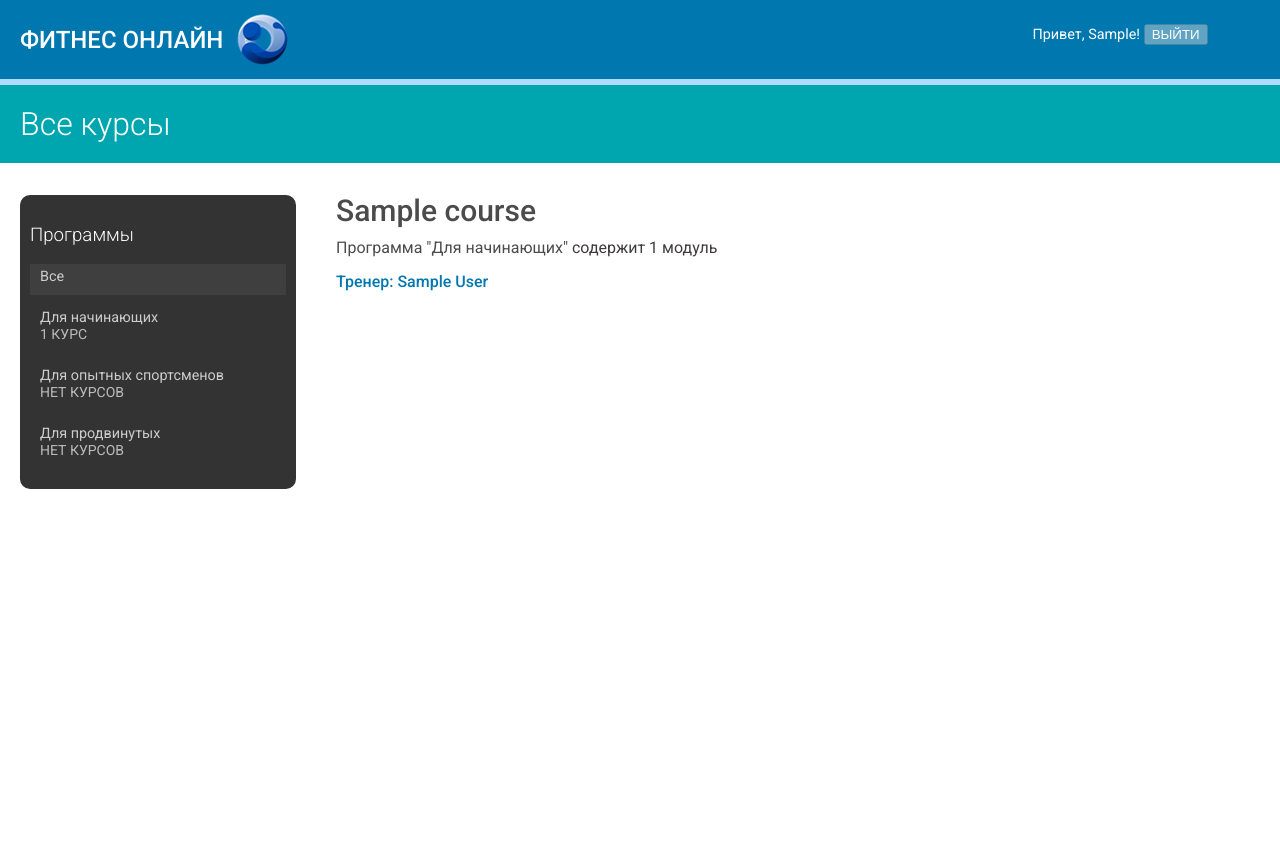
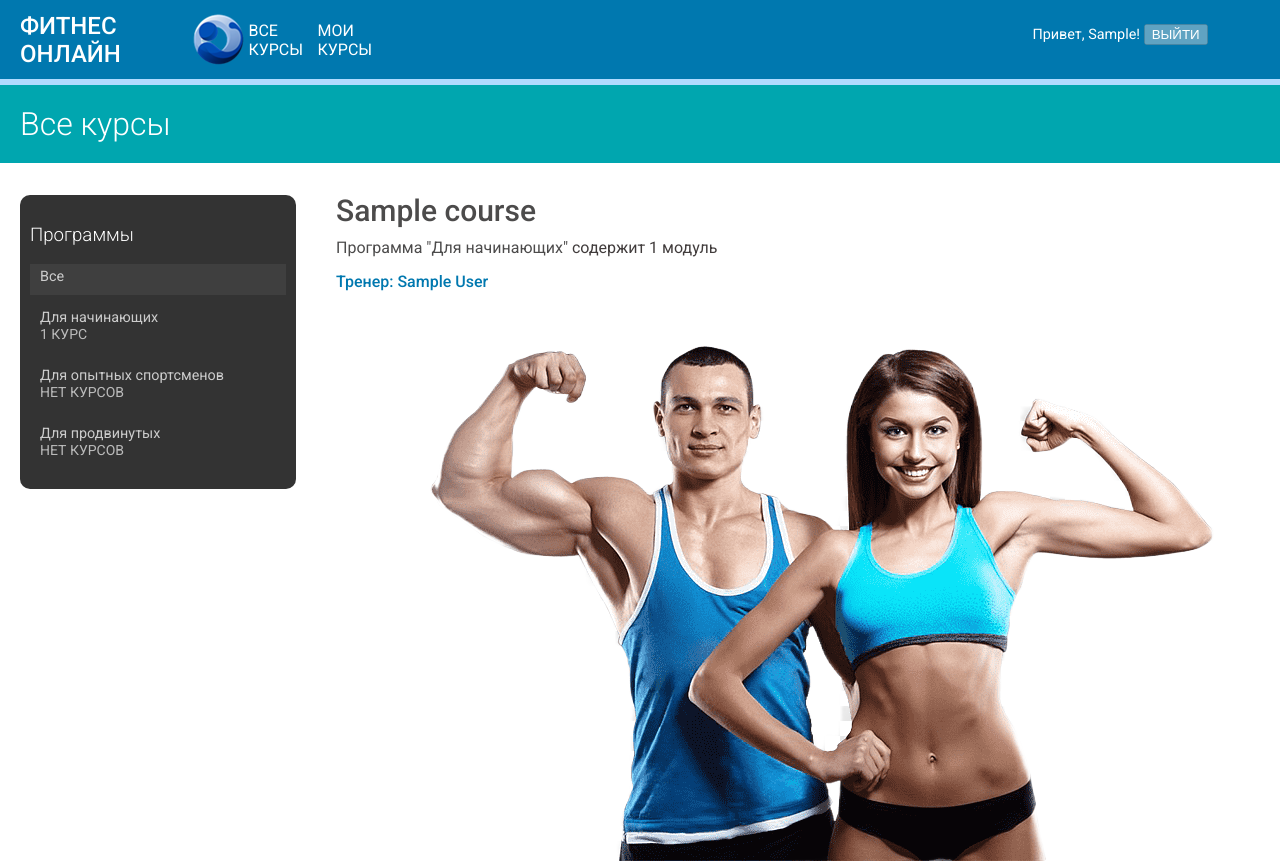
Before and after one commit to e6ton1set/educational-portal, a Django app: page / in a window 1280 px wide. Before the commit the page ends 489 px from the top, so only its background shows below. Run offline with Django 4.2, Linux system fonts and the light colour scheme; a user stored in the database is signed in; data comes from the database, SQL or seed files in the repository; tables that the repository leaves empty hold one stand-in row (values such as "Sample post").

Commit message:
added navigation

```diff
--- a/base/settings.py
+++ b/base/settings.py
@@ -27,6 +27,7 @@ DEBUG = True
 ALLOWED_HOSTS = []
 
 # Application definition
+
 INSTALLED_APPS = [
     'courses.apps.CoursesConfig',
     'students.apps.StudentsConfig',
@@ -38,7 +39,6 @@ INSTALLED_APPS = [
     'django.contrib.messages',
     'django.contrib.staticfiles',
 ]
-
 
 MIDDLEWARE = [
     'django.middleware.security.SecurityMiddleware',
--- a/base/urls.py
+++ b/base/urls.py
@@ -28,7 +28,6 @@ urlpatterns = [
     path('admin/', admin.site.urls),
     path('course/', include('courses.urls')),
     path('', CourseListView.as_view(), name='course_list'),
-    path('students/', include('students.urls')),
 ]
 
 if settings.DEBUG:
--- a/courses/templates/base.html
+++ b/courses/templates/base.html
@@ -1,4 +1,6 @@
 {% load static %}
+
+{% load custom_tags %}
 
 <!DOCTYPE html>
 <html>
@@ -6,8 +8,7 @@
     <meta charset="utf-8"/>
     <title>{% block title %}Фитнес онлайн{% endblock %}</title>
     <link href="{% static 'css/base.css' %}" rel="stylesheet">
-    <meta name="viewport"
-          content="width=device-width, user-scalable=no, initial-scale=1.0, maximum-scale=1.0, minimum-scale=1.0">
+    <meta name="viewport" content="width=device-width, initial-scale=1.0">
     <meta http-equiv="X-UA-Compatible" content="ie=edge">
 </head>
 <body>
@@ -15,7 +16,14 @@
     <div class="logo-wrapper">
       <a href="/" class="logo">Фитнес онлайн</a>
       <img class="logo-img" src="{% static 'images/logo.jpg' %}" alt="logo">
-    </div>
+						{% if request.user.is_authenticated %}
+								<a id="nav-all-course" href="{% url 'course_list' %}">ВСЕ КУРСЫ</a>
+								<a id="nav-my-course" href="{% url 'student_course_list' %}">МОИ КУРСЫ</a>
+						{% endif %}
+						{% if request.user.is_authenticated and request.user|is_trainer %}
+								<a id="nav-trainer" href="{% url 'manage_course_list' %}">УПРАВЛЕНИЕ</a>
+						{% endif %}
+				</div>
     <ul class="menu">
         <span class="user">
           {% if request.user.is_authenticated %}
--- a/courses/templates/courses/course/list.html
+++ b/courses/templates/courses/course/list.html
@@ -1,4 +1,6 @@
 {% extends "base.html" %}
+
+{% load static %}
 
 {% block title %}
 		{% if program %}
@@ -44,7 +46,7 @@
     {% for course in courses %}
         {% with program=course.program %}
             <h3>
-								<a href="{% url 'course_detail' course.slug %}">	{{ course.title }}	</a>
+                <a href="{% url 'course_detail' course.slug %}">  {{ course.title }}  </a>
             </h3>
             <p>
                 <a href="{% url 'course_list_program' program.slug %}">{{ program }}</a>
@@ -64,4 +66,7 @@
             {% endwith %}
     {% endfor %}
 </div>
+<div style="float: right;">
+    <img src="{% static 'images/home.png' %}" alt="Welcome to the site!">
+</div>
 {% endblock %}
--- a/courses/templates/registration/login.html
+++ b/courses/templates/registration/login.html
@@ -3,6 +3,7 @@
 {% block title %}Вход{% endblock %}
 
 {% block content %}
+
 <h1>Авторизация</h1>
 <div class="module">
     {% if form.errors %}
--- /dev/null
+++ b/courses/templatetags/custom_tags.py
@@ -0,0 +1,7 @@
+from django import template
+
+register = template.Library()
+
+@register.filter
+def is_trainer(user):
+    return user.groups.filter(name='Trainer').exists()
--- a/courses/urls.py
+++ b/courses/urls.py
@@ -1,4 +1,4 @@
-from django.urls import path
+from django.urls import path, include
 from . import views
 
 urlpatterns = [
--- a/courses/views.py
+++ b/courses/views.py
@@ -1,6 +1,6 @@
 from django.apps import apps
 from django.forms.models import modelform_factory
-from django.shortcuts import get_object_or_404, redirect
+from django.shortcuts import get_object_or_404, redirect, render
 from django.views.generic.base import TemplateResponseMixin, View
 from django.views.generic.list import ListView
 from django.views.generic.edit import CreateView, \
--- a/students/templates/students/course/detail.html
+++ b/students/templates/students/course/detail.html
@@ -24,6 +24,10 @@
 				{% empty %}
 				<li>Нет модулей</li>
 				{% endfor %}
+<!--				<li>-->
+<!--						<br>-->
+<!--						<a href="{% url 'student_course_list' %}">МОИ КУРСЫ-->
+<!--				</li>-->
 		</ul>
 </div>
 <div class="module">
--- a/students/templates/students/course/list.html
+++ b/students/templates/students/course/list.html
@@ -3,7 +3,7 @@
 {% block title %}Мои курсы{% endblock %}
 
 {% block content %}
-		<h1>Мои курсы</h1>
+		<h1>Мои курсы </h1>
 		<div class="module">
 				{% for course in object_list %}
 						<div class="course-info">
```
Also changed, not shown: courses/static/images/home.png (added). Lines whose indentation alone changed are shown as unchanged.
